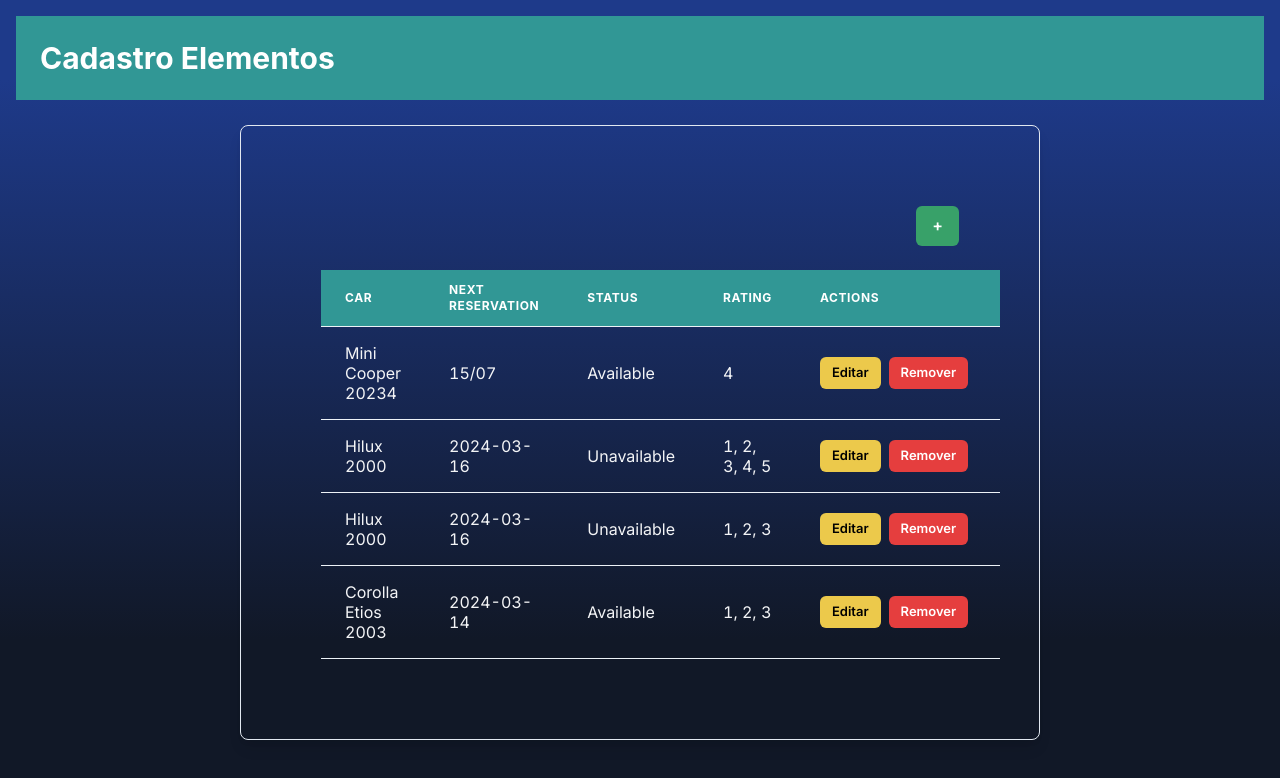
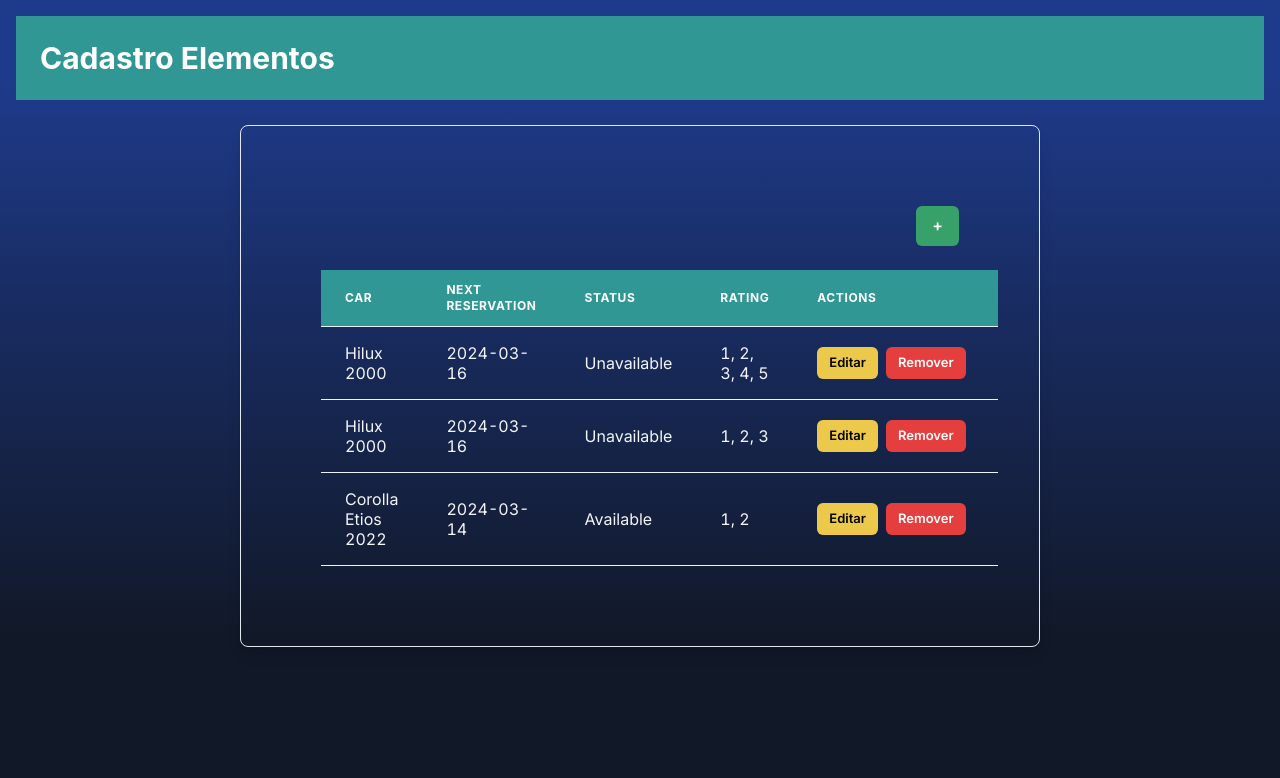
Before and after one commit to alves-leandro/nextjs-crud-cars, a Next.js app: page / in a window 1280 px wide. Shown: the top 778 px of the page. Built offline with nearby package versions, Linux system fonts and the light colour scheme; data requests are answered from the project's data file.

Commit message:
refactor: Veicle and EditModal

```diff
--- a/src/components/EditModal.tsx
+++ b/src/components/EditModal.tsx
@@ -4,20 +4,18 @@ import {
   ModalOverlay,
   ModalContent,
   ModalHeader,
-  ModalFooter,
   ModalBody,
   ModalCloseButton,
-  Button,
 } from "@chakra-ui/react";
 import { IVeicles } from "@/types/veicles.types";
 import EditForm from "./EditForm";
 
 interface EditModalProps {
   isOpen: boolean;
-  onOpen: () => void;
   onClose: () => void;
   veicle: IVeicles;
   onUpdate: () => void;
+  finalRef: React.RefObject<HTMLElement>; //AQUI TRAGO PARA O MODAL
 }
 
 const EditModal: React.FC<EditModalProps> = ({
@@ -25,9 +23,10 @@ const EditModal: React.FC<EditModalProps> = ({
   onClose,
   veicle,
   onUpdate,
+  finalRef,
 }) => {
   return (
-    <Modal isOpen={isOpen} onClose={onClose}>
+    <Modal isOpen={isOpen} onClose={onClose} finalFocusRef={finalRef}>
       <ModalOverlay />
       <ModalContent>
         <ModalHeader>Editar Veículo</ModalHeader>
--- a/src/components/Veicle.tsx
+++ b/src/components/Veicle.tsx
@@ -1,4 +1,4 @@
-import React, { useState } from "react";
+import React, { useState, useRef } from "react";
 import { Tr, Td, Flex, Button } from "@chakra-ui/react";
 import { IVeicles } from "@/types/veicles.types";
 import { deleteVeicle } from "@/services/api";
@@ -13,6 +13,7 @@ interface VeicleProps {
 const Veicle: React.FC<VeicleProps> = ({ veicle, onUpdate }) => {
   const [isDeleting, setIsDeleting] = useState(false);
   const { isOpen, onOpen, onClose } = useDisclosure();
+  const finalRef = React.useRef(null); //AQUI TENTO SETAR
 
   const handleDelete = async () => {
     setIsDeleting(true);
@@ -54,8 +55,8 @@ const Veicle: React.FC<VeicleProps> = ({ veicle, onUpdate }) => {
         isOpen={isOpen}
         onClose={onClose}
         veicle={veicle}
-        onOpen={onOpen}
         onUpdate={onUpdate}
+        finalRef={finalRef}
       />
     </>
   );
--- a/src/data/cars.json
+++ b/src/data/cars.json
@@ -1,12 +1,5 @@
 {
   "veicles": [
-    {
-      "name": "Mini Cooper 20234",
-      "date": "15/07",
-      "status": "Available",
-      "avaliation": "4",
-      "id": "2"
-    },
     {
       "id": "e057",
       "name": "Hilux 2000",
@@ -22,10 +15,10 @@
       "avaliation": "1, 2, 3"
     },
     {
-      "name": "Corolla Etios 2003",
+      "name": "Corolla Etios 2022",
       "date": "2024-03-14",
       "status": "Available",
-      "avaliation": "1, 2, 3",
+      "avaliation": "1, 2",
       "id": "59eb"
     }
   ]
```
